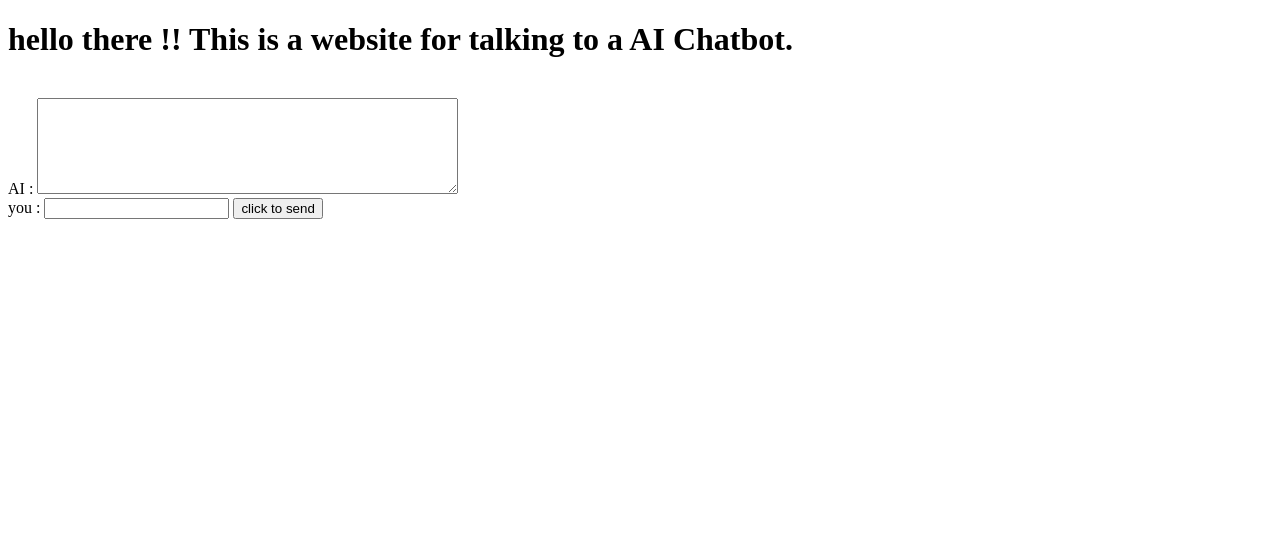
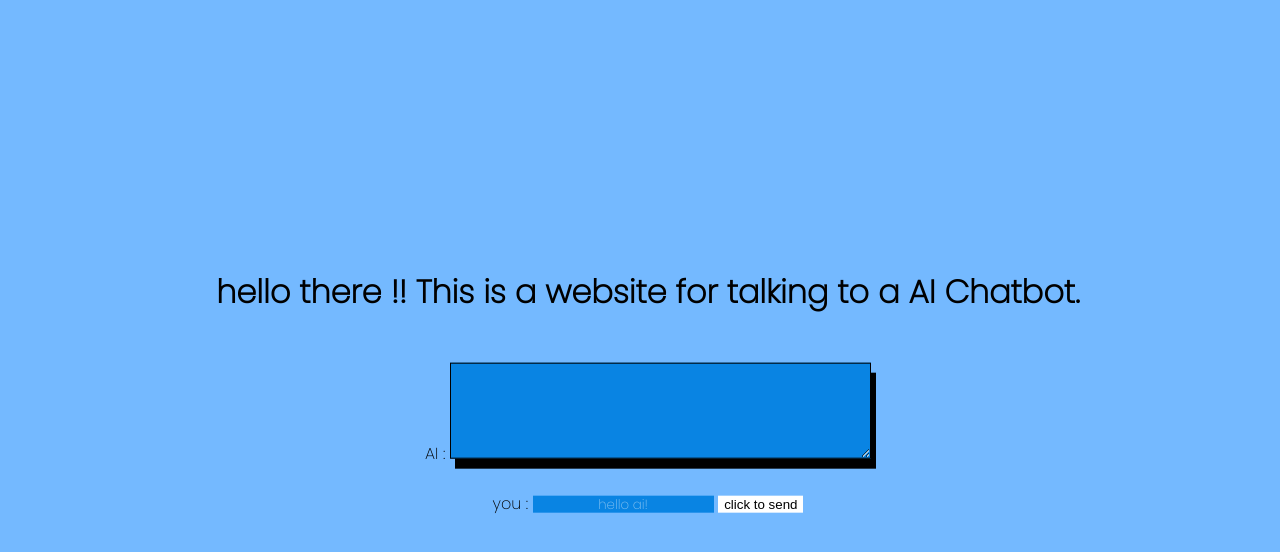
Before and after one commit to 9tykeshav/9tykeshav.github.io, a plain HTML site: page index.html in a window 1280 px wide. Drawn offline with Linux system fonts and the light colour scheme.

Commit message:
added some style

```diff
--- a/index.html
+++ b/index.html
@@ -1,4 +1,4 @@
-<!doctype html>
+<!DOCTYPE html>
 
 <html lang="en">
 <head>
@@ -8,17 +8,18 @@
   <meta name="description" content="come and say hello to mickey">
   <meta name="owl" content="SitePoint">
 
-  <link rel="stylesheet" href="css/styles.css?v=1.0">
+  <link rel="stylesheet" href="style.css" type="text/css">
+  <link href="https://fonts.googleapis.com/css2?family=Poppins:wght@200&display=swap" rel="stylesheet">
 
 </head>
 
 <body>
   <h1> hello there !! This is a website for talking to a AI Chatbot.</h1>
-     <p1> <form> <label for="input_text"> </form><br>
-          AI  :  <TEXTAREA Name="content" ROWS="6" COLS="50" id="AiResponse"></TEXTAREA><br>
-          you : <input type="text" id="text_input" value=""> </input>
-         <button onclick="MyFunction()" type="button"> click to send </button>
- </p1>
+  <p1><form><label for="input_text"></form><br>
+      AI  :  <TEXTAREA Name="content" ROWS="6" COLS="50" id="AiResponse"></TEXTAREA><br><br>
+      you : <input type="text" id="text_input" placeholder = "hello ai!"> </input>
+      <button onclick="MyFunction()" type="button" id = "send">click to send</button>
+  </p1>
 </body>
 <script>
 function MyFunction() {
--- /dev/null
+++ b/style.css
@@ -0,0 +1,57 @@
+body {
+    font-family: 'Poppins', sans-serif;
+    text-align: center;
+    top: 50%;
+    transform: translateY(-60%);
+    position: absolute;
+    width: 100%;
+    overflow: hidden;
+    background: #74b9ff;
+}
+
+#AiResponse {
+    background: #0984e3;
+    border-color: black;
+    box-shadow: 5px 10px;
+}
+
+#AiResponse:focus{
+    outline: none;
+}
+
+#text_input {
+    transition-duration: 1s;
+    background: #0984e3;
+    outline: none;
+    border: none;
+}
+
+#text_input:focus {
+    outline: none;
+    box-shadow: 5px 10px;
+    background: #dfe6e9;
+}
+
+#text_input:hover {
+    box-shadow: 5px 10px;
+}
+
+::placeholder {
+    color: RGBA(255, 255, 255, 0.5);
+    text-align: center;
+    font-family: 'Poppins', sans-serif;
+}
+
+#send {
+    background: white;
+    border: none;
+    transition-duration: 1s;
+}
+
+#send:hover {
+    box-shadow: 5px 5px;
+}
+
+#send:focus {
+    outline: none;
+}
```
